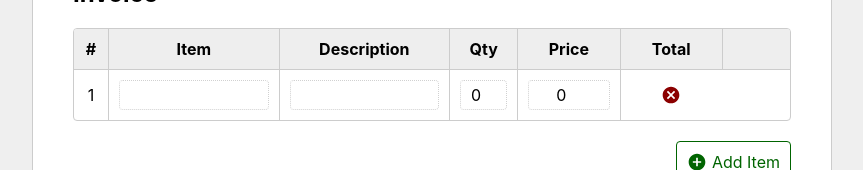
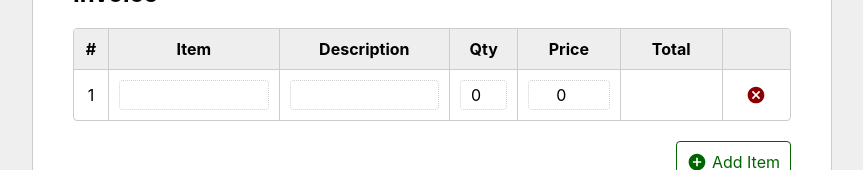
Before and after one commit to gideonibemerejr/car-repair-invoice, a React (Create React App) app: page / in a window 1280 px wide. Shown: the part 360-530 px from the top of the page, without its empty margins (208-1071 px from the left). Built offline with nearby package versions, Linux system fonts and the light colour scheme.

Commit message:
Update bug where delete icon was in the total column

```diff
--- a/src/components/LineItem/index.jsx
+++ b/src/components/LineItem/index.jsx
@@ -13,7 +13,7 @@ const LineItem = ({index, item, description, quantity, price}) => {
         <div><input name="description" type="text" value={description}  /></div>
         <div><input name="quantity" type="number" step="1" value={quantity}   /></div>
         <div className={styles.currency}><input name="price" type="number" step="0.01" min="0.00" max="9999999.99" value={price}   /></div>
-        {/* <div className={styles.currency}>{this.props.currencyFormatter( quantity * price )}</div> */}
+        <div className={styles.currency}>{/* {this.props.currencyFormatter( quantity * price )} */}</div>
         <div>
           <button type="button"
             className={styles.deleteItem}
```
